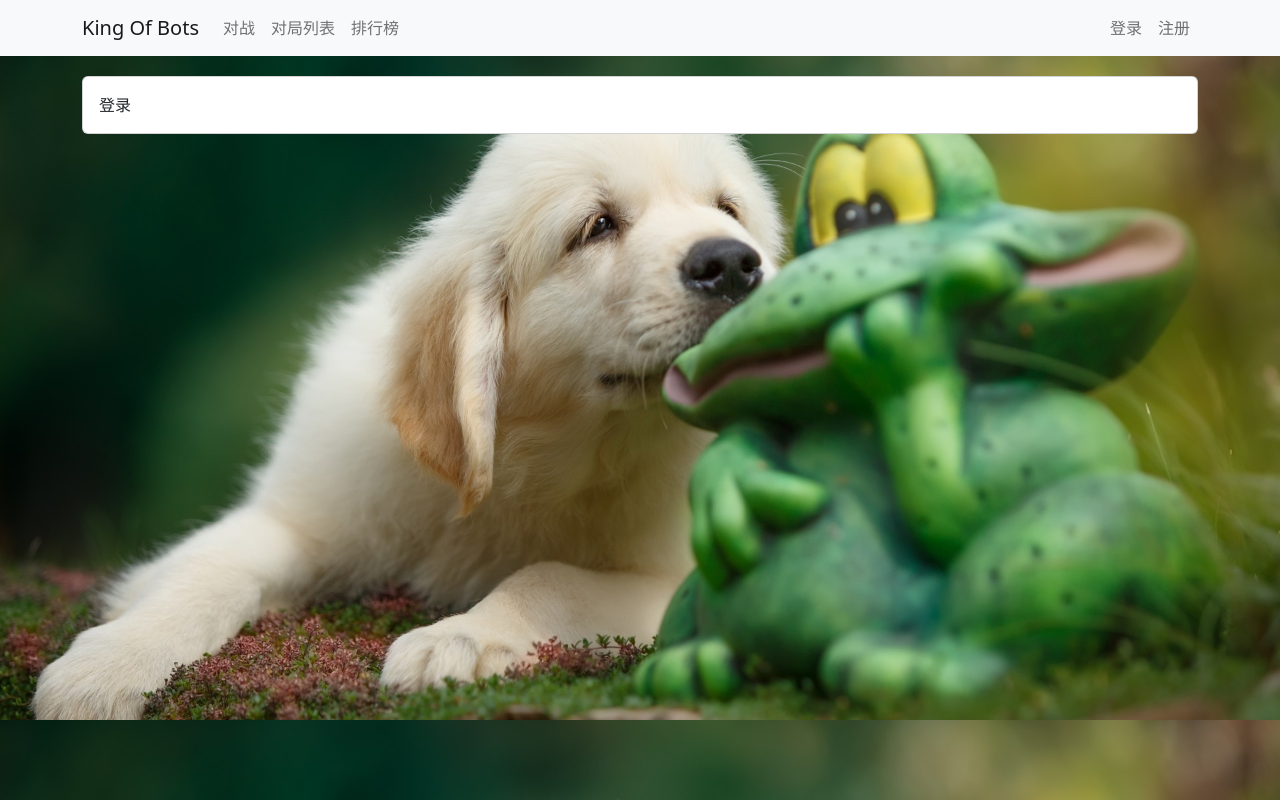
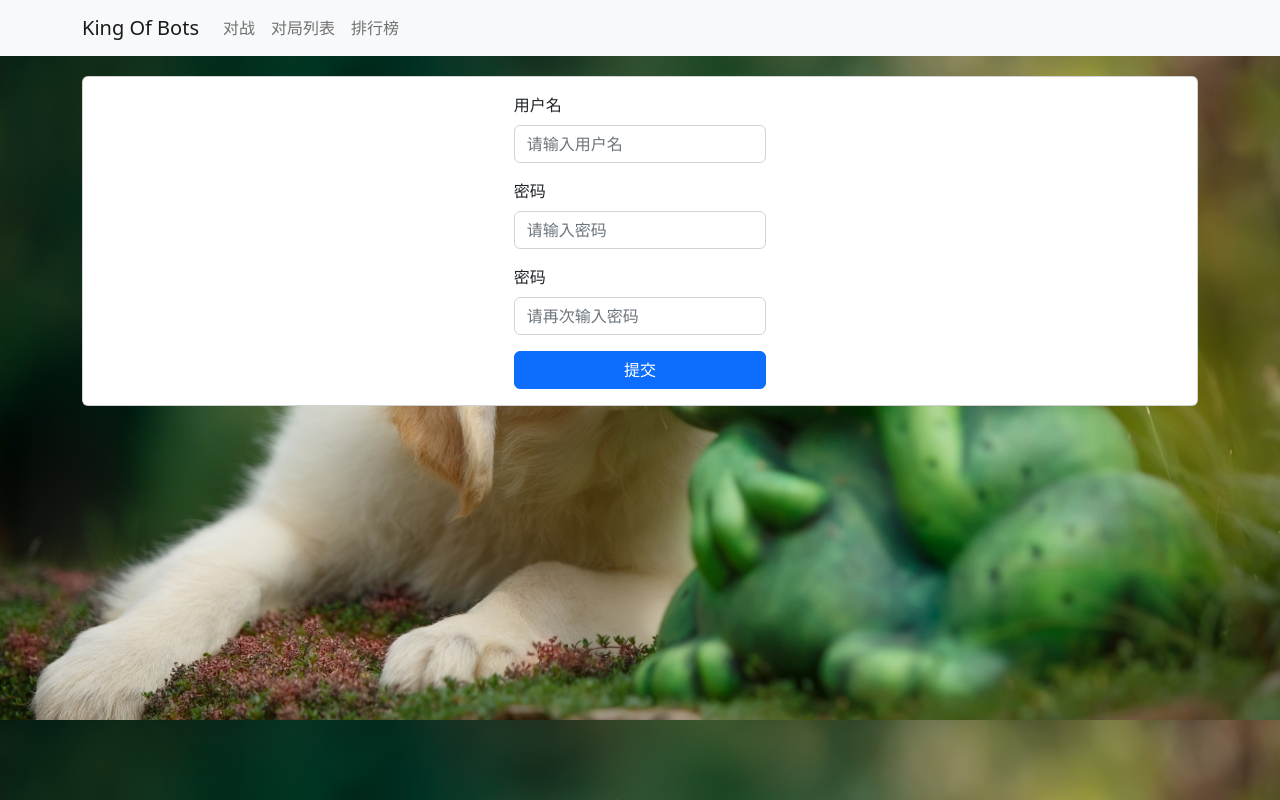
Before and after one commit to ykexc/kob, a Vue app in the folder web/: page /user/account/register in a window 1280 px wide. Built offline with nearby package versions, Linux system fonts and the light colour scheme.

Commit message:
finished login and register

```diff
--- a/web/src/components/NavBar.vue
+++ b/web/src/components/NavBar.vue
@@ -29,7 +29,7 @@
           </ul>
         </li>
       </ul>
-      <ul class="navbar-nav" v-else>
+      <ul class="navbar-nav" v-else-if="!$store.state.user.pulling_info">
         <li class="nav-item">
           <router-link class="nav-link" :to="{name: 'user_account_login' }" role="button">
             登录
--- a/web/src/router/index.js
+++ b/web/src/router/index.js
@@ -6,47 +6,72 @@
 import NotFound from '../views/error/NotFound';
 import UserAccountLoginView from "@/views/user/account/UserAccountLoginView";
 import UserAccountRegisterView from "@/views/user/account/UserAccountRegisterView";
+import store from "@/store/index";
 
 const routes = [
   {
     path: "/",
     name: "home",
-    redirect: "/pk/"
+    redirect: "/pk/",
+    meta: {
+      requestAuth: true,
+    }
   },
   {
     path: "/pk/",
     name: "pk_index",
     component: PkIndexView,
+    meta: {
+      requestAuth: true
+    }
   },
   {
     path: "/record/",
     name: "record_index",
     component: RecordIndexView,
+    meta: {
+      requestAuth: true
+    }
   },
   {
     path: "/ranklist/",
     name: "ranklist_index",
     component: RanklistIndexView,
+    meta: {
+      requestAuth: true
+    }
   },
   {
     path: "/user/account/login",
     name: "user_account_login",
     component: UserAccountLoginView,
+    meta: {
+      requestAuth: false
+    }
   },
   {
     path: "/user/account/register",
     name: "user_account_register",
     component: UserAccountRegisterView,
+    meta: {
+      requestAuth: false
+    }
   },
   {
     path: "/user/bot/",
     name: "user_bot_index",
     component: UserBotIndexView,
+    meta: {
+      requestAuth: true
+    }
   },
   {
     path: "/404/",
     name: "404",
     component: NotFound,
+    meta: {
+      requestAuth: false
+    }
   },
   {
     path: "/:catchAll(.*)",
@@ -59,4 +84,12 @@
   routes
 })
 
+router.beforeEach((to, from, next)=>{
+  if (to.meta.requestAuth && !store.state.user.is_login) {
+    next({name: "user_account_login"});
+  } else {
+    next();
+  }
+})
+
 export default router
--- a/web/src/store/user.js
+++ b/web/src/store/user.js
@@ -8,6 +8,7 @@
         photo: "",
         token: "",
         is_login: false,
+        pulling_info: true //是否正在拉取信息
     },
     getters: {},
     mutations: {
@@ -26,6 +27,9 @@
             state.photo = "";
             state.token = "";
             state.is_login = false;
+        },
+        updatePullingInfo(state, pulling_info) {
+            state.pulling_info = pulling_info;
         }
     },
     actions: {
@@ -39,6 +43,7 @@
                 },
                 success(resp) {
                     if (resp.error_message === "success") {
+                        localStorage.setItem("jwt_token", resp.token);
                         context.commit("updateToken", resp.token);
                         data.success(resp);
                     } else {
@@ -77,6 +82,7 @@
             );
         },
         logout(context) {
+            localStorage.removeItem("jwt_token");
             context.commit("logout");
         }
     },
--- a/web/src/views/user/account/UserAccountLoginView.vue
+++ b/web/src/views/user/account/UserAccountLoginView.vue
@@ -1,5 +1,5 @@
 <template>
-  <ContentField>
+  <ContentField v-if="!$store.state.user.pulling_info">
     <div class="row justify-content-md-center">
       <div class="col-3">
         <form @submit.prevent="login">
@@ -33,6 +33,23 @@
     let username = ref('');
     let password = ref('');
     let error_message = ref('');
+
+    const jwt_token = localStorage.getItem("jwt_token");
+    if (jwt_token) {
+      store.commit("updateToken", jwt_token);
+      store.dispatch("getInfo", {
+        success() {
+          router.push({name: "home"});
+          store.commit("updatePullingInfo", false);
+        },
+        error() {
+          store.commit("updatePullingInfo", false);
+        }
+      })
+    } else {
+      store.commit("updatePullingInfo", false);
+    }
+
     //触发函数
     const login = () => {
       error_message.value = "";
@@ -43,7 +60,6 @@
           store.dispatch("getInfo", {
             success() {
               router.push({name: 'home'});
-              console.log(store.state.user)
             }
           });
         },
--- a/web/src/views/user/account/UserAccountRegisterView.vue
+++ b/web/src/views/user/account/UserAccountRegisterView.vue
@@ -1,18 +1,78 @@
 <template>
   <ContentField>
-    登录
+    <div class="row justify-content-md-center">
+      <div class="col-3">
+        <form @submit.prevent="register">
+          <div class="mb-3">
+            <label for="username" class="form-label">用户名</label>
+            <input v-model="username" type="text" class="form-control" id="username" placeholder="请输入用户名">
+          </div>
+          <div class="mb-3">
+            <label for="password" class="form-label">密码</label>
+            <input v-model="password" type="password" class="form-control" id="password" placeholder="请输入密码">
+          </div>
+          <div class="mb-3">
+            <label for="password" class="form-label">密码</label>
+            <input v-model="confirmedPassword" type="password" class="form-control" id="confirmedPassword" placeholder="请再次输入密码">
+          </div>
+          <div class="error-message">{{ error_message }}</div>
+          <button type="submit" class="btn btn-primary">提交</button>
+        </form>
+      </div>
+    </div>
   </ContentField>
 </template>
 
 <script>
 import ContentField from '@/components/ContentField.vue'
+import { ref } from 'vue'
+import router from "@/router"
+import $ from 'jquery'
 export default {
   components: {
     ContentField,
+  },
+  setup() {
+    let username = ref('');
+    let password = ref('');
+    let confirmedPassword = ref('');
+    let error_message = ref('');
+
+    const register = () => {
+      $.ajax({
+        url: "http://127.0.0.1:3000/user/account/register/",
+        type: 'post',
+        data: {
+          username: username.value,
+          password: password.value,
+          confirmedPassword: confirmedPassword.value
+        },
+        success(resp) {
+          if (resp.error_message === 'success') {
+            router.push({name : "user_account_login"});
+          } else {
+            error_message.value = resp.error_message;
+          }
+        }
+      });
+    }
+    return {
+      username,
+      password,
+      confirmedPassword,
+      register,
+      error_message
+    }
   }
 }
 </script>
 
 <style scoped>
-
+button {
+  width: 100%;
+}
+div.error-message {
+  color: red;
+  justify-content: center;
+}
 </style>
```
Also changed, not shown: 1 other file (tests, documents, lock files or other folders).
